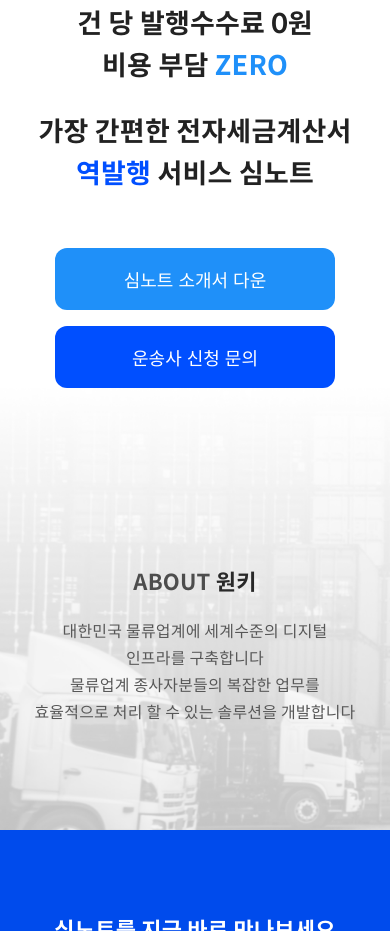
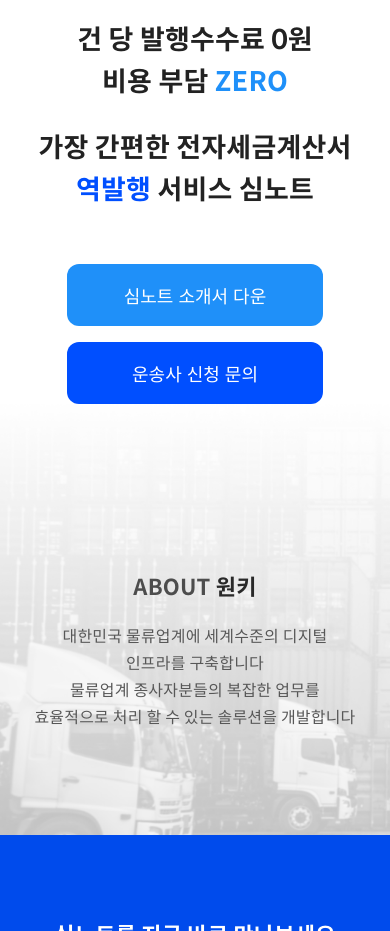
Before and after one commit to chatte14/Homepage, a plain HTML site: page index.html in a window 390 px wide. Shown: the part 3617-4548 px from the top of the page. Drawn offline with Linux system fonts and the light colour scheme.

Commit message:
CSS_download spacing-mobile

```diff
--- a/CSS/style.css
+++ b/CSS/style.css
@@ -1025,7 +1025,7 @@ p {
 
     .main2__group__img2 {
         padding-top: 1rem;
-        margin-bottom: -0.3rem;
+        margin-bottom: 0.7rem;
     }
 
     .main3__img {
@@ -1047,7 +1047,7 @@ p {
         flex-direction: column;
         margin: auto;
         padding-top: 6.5rem;
-        width: 17.5rem;
+        width: 16rem;
     }
 
     .main3__contact1 {
@@ -1081,6 +1081,7 @@ p {
 
     .about {
         text-align: center;
+        margin-top: -0.7rem;
     }
 
     #download {
```
